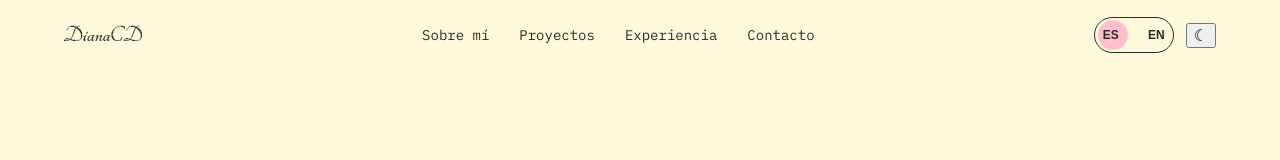
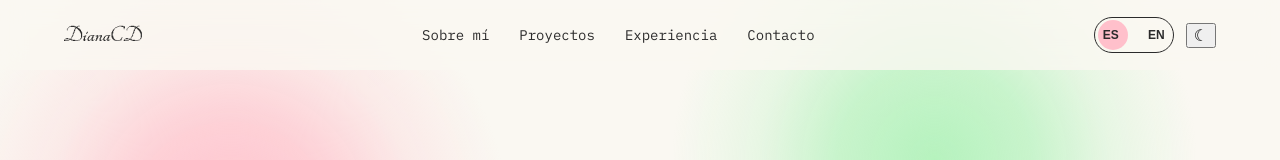
Before and after one commit to dianacd123/dianaCruz.portfolio, a React (Vite) app: page / in a window 1280 px wide. Shown: the top 160 px of the page. Built offline with nearby package versions, Linux system fonts and the light colour scheme; a web font is replaced by a local one.

Commit message:
style: add fixed pastel gradient background

```diff
--- a/src/styles/global.css
+++ b/src/styles/global.css
@@ -1,13 +1,13 @@
 @font-face {
   font-family: 'Myrtille Pixel';
-  src: url('../assets/fonts/myrtille-pixel.otf') format('truetype');
+  src: url('../assets/fonts/myrtille-pixel.otf') format('opentype');
   font-weight: normal;
   font-style: normal;
   font-display: swap;
 }
 
 :root {
-  --background-color: #fff9db;
+  --background-color: #faf8f2;
   --text-color: #2b2b2b;
 
   --primary-color: #ffc0cb;
@@ -41,9 +41,48 @@ html {
 
 body {
   margin: 0;
+
   background-color: var(--background-color);
+
+  background-image:
+    radial-gradient(circle 34rem at 18vw 28vh,
+      rgb(255 192 203 / 0.95) 0%,
+      rgb(255 192 203 / 0.70) 30%,
+      rgb(255 192 203 / 0.25) 55%,
+      transparent 82%),
+    radial-gradient(circle 32rem at 73vw 20vh,
+      rgb(178 242 187 / 0.95) 0%,
+      rgb(178 242 187 / 0.70) 30%,
+      rgb(178 242 187 / 0.25) 55%,
+      transparent 82%),
+    radial-gradient(circle 36rem at 50vw 80vh,
+      rgb(186 225 255 / 0.95) 0%,
+      rgb(186 225 255 / 0.70) 30%,
+      rgb(186 225 255 / 0.25) 55%,
+      transparent 82%);
+
+  background-repeat: no-repeat;
+  background-attachment: fixed;
+  background-size: 100vw 100vh;
+
   color: var(--text-color);
   font-family: var(--font-main);
+}
+
+[data-theme="dark"] body {
+  background-image:
+    radial-gradient(circle 34rem at 18vw 28vh,
+      rgb(255 192 203 / 0.30) 0%,
+      rgb(255 192 203 / 0.12) 40%,
+      transparent 82%),
+    radial-gradient(circle 32rem at 73vw 20vh,
+      rgb(178 242 187 / 0.27) 0%,
+      rgb(178 242 187 / 0.10) 40%,
+      transparent 82%),
+    radial-gradient(circle 36rem at 50vw 80vh,
+      rgb(186 225 255 / 0.27) 0%,
+      rgb(186 225 255 / 0.10) 40%,
+      transparent 82%);
 }
 
 h1,
```
